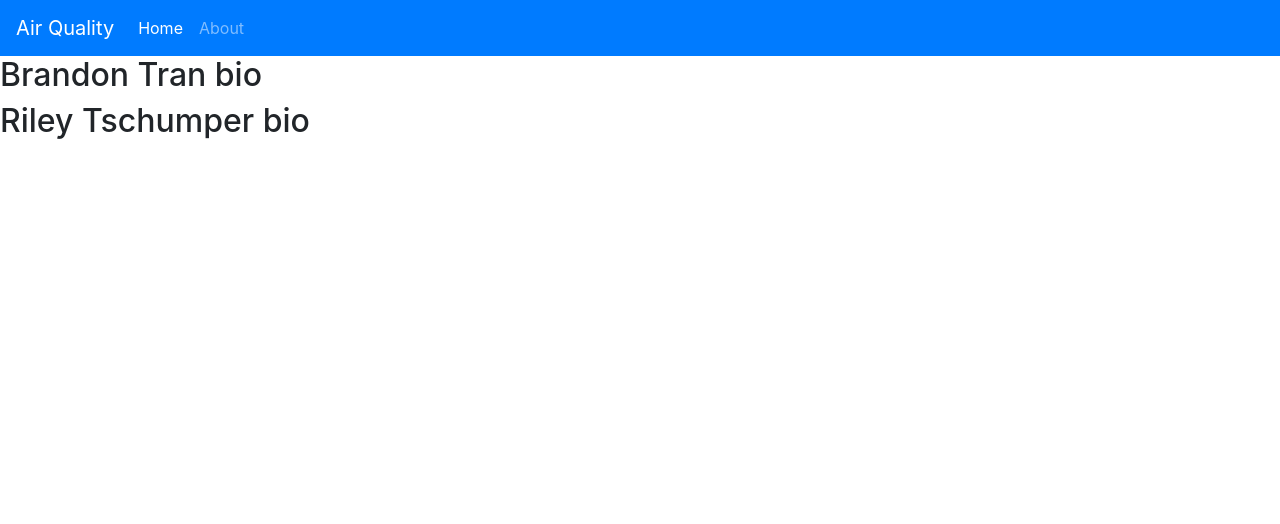
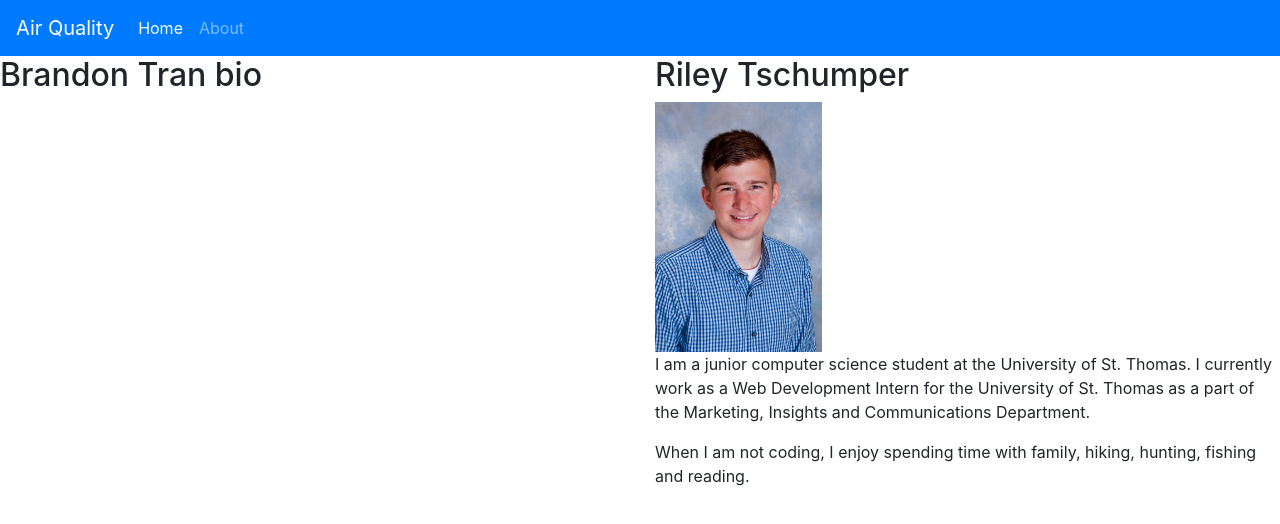
Before and after one commit to RileyTschumper/airquality, a plain HTML site: page about.html in a window 1280 px wide. Drawn offline with nearby package versions, Linux system fonts and the light colour scheme.

Commit message:
added Riley's bio, removed some console logs

```diff
--- a/about.html
+++ b/about.html
@@ -16,7 +16,6 @@
   src="https://cdn.jsdelivr.net/npm/vue"
   ></script>
   <script src="https://unpkg.com/leaflet@1.2.0/dist/leaflet.js"></script>
-  <script type="application/javascript" src="node_modules/leaflet.heat/dist/leaflet-heat.js"></script>
 
 </head>
 <body>
@@ -32,14 +31,18 @@
       </li>
     </ul>
   </nav>
-  <div>
-    <h2>Brandon Tran bio</h2>
+  <div class='row'>
+    <div class="col-md-6">
+      <h2>Brandon Tran bio</h2>
+    </div>
+
+    <div class="col-md-6">
+      <h2>Riley Tschumper</h2>
+      <img src="images/riley.jpg" alt="Riley Tschumper headshot" height="250">
+      <p>I am a junior computer science student at the University of St. Thomas. I currently work as a Web Development Intern for the University of St. Thomas as a part of the Marketing, Insights and Communications Department.</p>
+      <p>When I am not coding, I enjoy spending time with family, hiking, hunting, fishing and reading.</p>
+    </div>
   </div>
-
-  <div>
-    <h2>Riley Tschumper bio</h2>
-  </div>
-
 </body>
 </head>
 </html>
```
Also changed, not shown: scripts/app.js (+4 -41 lines), images/riley.jpg (added).
